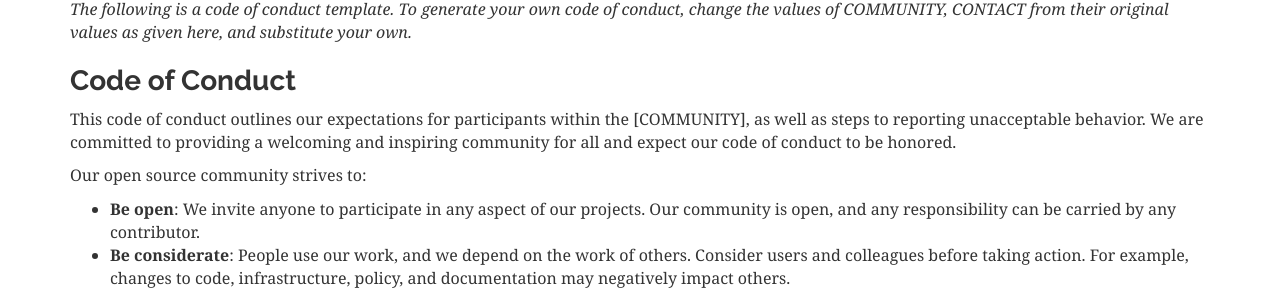
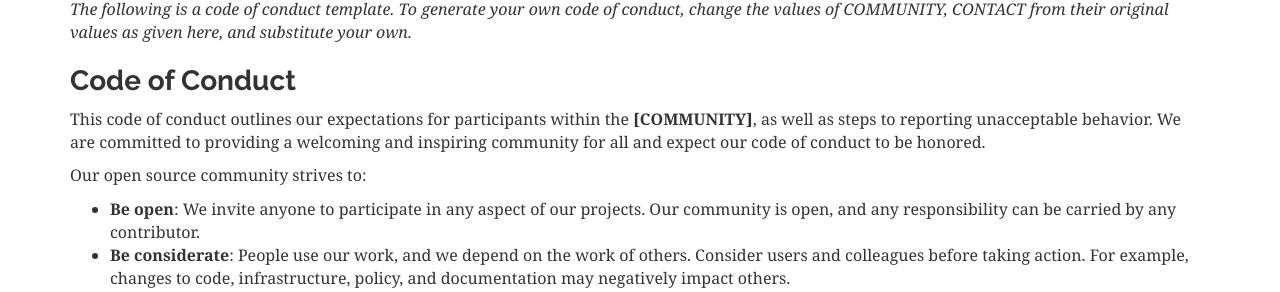
Before and after one commit to todogroup/opencodeofconduct, a Jekyll site: the page built from index.md, in a window 1280 px wide. Shown: the part 259-551 px from the top of the page. Built offline with Jekyll 4.4.1, drawn with Linux system fonts in a browser that asks for light colours.

```diff
--- a/index.md
+++ b/index.md
@@ -6,7 +6,7 @@ _The purpose of creating this effort was to promote more open source organizatio
 
 ### Code of Conduct
 
-This code of conduct outlines our expectations for participants within the [COMMUNITY], as well as steps to reporting unacceptable behavior. We are committed to providing a welcoming and inspiring community for all and expect our code of conduct to be honored.
+This code of conduct outlines our expectations for participants within the **[COMMUNITY]**, as well as steps to reporting unacceptable behavior. We are committed to providing a welcoming and inspiring community for all and expect our code of conduct to be honored.
 
 Our open source community strives to:
 
```
